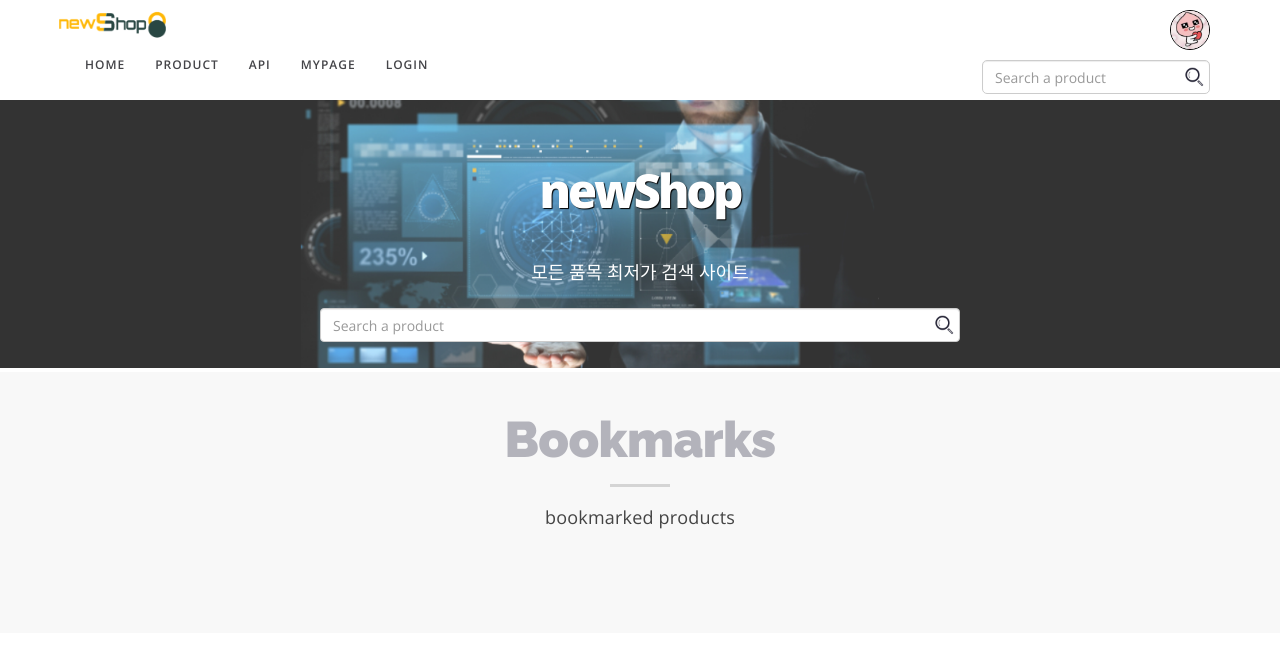
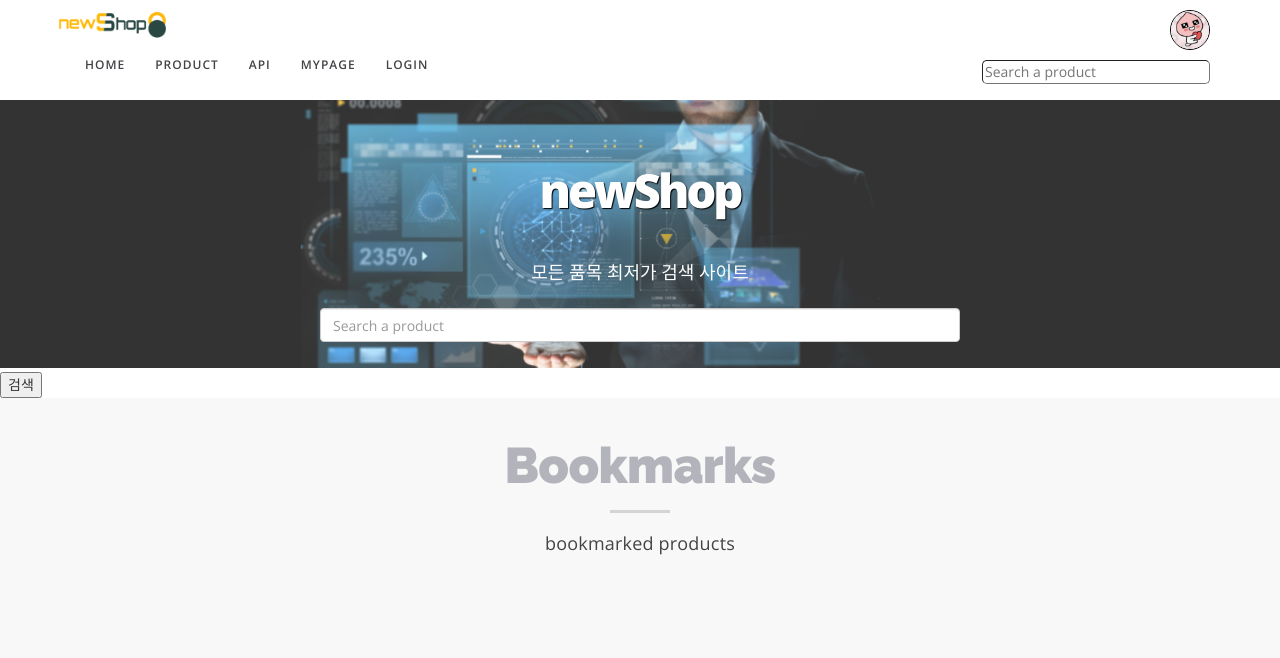
Before and after one commit to skkuse/2020spring_41class_team3, a Django app: page /home in a window 1280 px wide. Shown: the top 658 px of the page. Run offline with Django 3.2, Linux system fonts and the light colour scheme; some libraries are stand-ins or nearby versions; some web fonts are replaced.

Commit message:
Revert "front-end resolve product API button without search"
This reverts commit 708996dbb9128c8f1168e245bcb7ec48c291ff23.

```diff
--- a/src/NewShop/Displayer/static/css/style.css
+++ b/src/NewShop/Displayer/static/css/style.css
@@ -208,40 +208,8 @@ section ul li:before {
 	margin-top:30px;
 	border-radius:5px;
 	border-width:1px;
-	width:40%;
+	width:20%;
 	z-index: 1;
-}
-.index-search-icon-button{
-	position:relative;
-	float:right;
-	background-color:#FFFFFF00;
-	border-width:0px;
-	z-index: 1;
-	margin-top:30px;
-	left:40%;
-	top:5px;
-}
-@media(min-width:768px){
-	.index-search-box{
-		width:20%;
-	}
-	.index-search-icon-button{
-		left:20%;
-	}
-}
-.search-icon-button{
-	position:relative;
-	float:right;
-	background-color:#FFFFFF00;
-	border-width:0;
-	z-index: 1;
-	top:-30px;
-	margin-top:-30px;
-	margin-right:25%;
-
-}
-.search-icon{
-	width:2rem;
 }
 @media (min-width:768px) {
 	.navbar-default
@@ -277,6 +245,7 @@ section ul li:before {
 		display:block;
 	}
 }
+
 /*--------------------
 3. Header
 --------------------*/
--- a/src/NewShop/Displayer/static/js/function.js
+++ b/src/NewShop/Displayer/static/js/function.js
@@ -44,16 +44,6 @@ function product_subscription(){
 
 
 
-function not_searched_yet(){
-	alert("원하는 상품을 먼저 검색해주세요!");
-	if(document.getElementById("search-box-id")){
-		document.getElementById("search-box-id").focus();
-	}else{
-		document.getElementById("index-search-box").focus();
-	}
-	//document.getElementById("search-box-id").focus();
-}
-
 function search_box_focused(){
 	//var check = document.getElementById("test");
 	var el = document.getElementById("home-dropdown");
--- a/src/NewShop/Displayer/templates/Displayer/home.html
+++ b/src/NewShop/Displayer/templates/Displayer/home.html
@@ -44,8 +44,8 @@
 				<div class="dropdown dropdown-class " onclick="search_box_focused();">
 					<form action="{%url 'q2key'%}" method="post">
 						{% csrf_token %}
-						<input type="text" name="query" class="dropdown-class form-control search-box dropdown-toggle" placeholder="Search a product" id="search-box-id" required data-validation-required-message="Please enter what you want to search" autocomplete="off">
-						<button type="submit" class="search-icon-button"><img src="{%static 'images/search_icon.png'%}" class="search-icon"></button></form>
+						<input type="text" name="query" class="dropdown-class form-control search-box dropdown-toggle" placeholder="Search a product" id="search-box-id" required data-validation-required-message="Please enter what you want to search" >
+						<button type="submit" style="float:left;">검색</button>
 					<!-- History -->
 					<div id="home-dropdown" class="dropdown-class  dropdown-menu home-dropdown" onclick="home_dropdown_clicked();">
 						{%for rec in history%}
--- a/src/NewShop/Displayer/templates/Displayer/index.html
+++ b/src/NewShop/Displayer/templates/Displayer/index.html
@@ -36,8 +36,8 @@
 	<body id="page-top">
 		{%if messages%}
 			{%for m in messages%}
-				{{m.message}}
-				<br>
+			{{m.message}}
+			<br>
 			{%endfor%}
 		{%endif%}
 		<!-- Navigation -->
@@ -66,22 +66,22 @@
 						</li>
 						<li>
 							<a class="page-scroll"
+							href=
 							{%if product%}
-								href="{%url 'search' keyword=product%}"
+								"{%url 'search' keyword=product%}"
 							{%else%}
-								onclick="not_searched_yet();"
+								"{%url 'home2'%}"
 							{%endif%}
-
 							>
 							Product</a>
 						</li>
 						<li>
 							<a class="page-scroll"
-
+							href=
 							{%if product%}
-								href="{%url 'search' keyword=product%}"
+								"{%url 'api_get' keyword=product%}"
 							{%else%}
-								onclick="not_searched_yet();"
+								"{%url 'home2'%}"
 							{%endif%}
 							>API</a>
 						</li>
@@ -98,13 +98,7 @@
 						</li>
 						{%endif%}
 					</ul>
-					<div class="dropdown dropdown-class " onclick="search_box_focused();">
-						<form action="{%url 'q2key'%}" method="post">
-							{% csrf_token %}
-							<input type="text" name="query" class="dropdown-class form-control index-search-box dropdown-toggle" placeholder="Search a product" id="index-search-box" required data-validation-required-message="Please enter what you want to search" autocomplete="off">
-							<button type="submit" class="index-search-icon-button"><img src="{%static 'images/search_icon.png'%}" class="search-icon"></button></form>
-						<!-- History -->
-					</div>
+					<input id="index-search-box" class="page-scroll index-search-box dropdown-class" placeholder="Search a product">
 				</div>
 				<!-- /.navbar-collapse -->
 			</div>
```
Also changed, not shown: src/NewShop/Displayer/static/images/search_icon.png (deleted).
